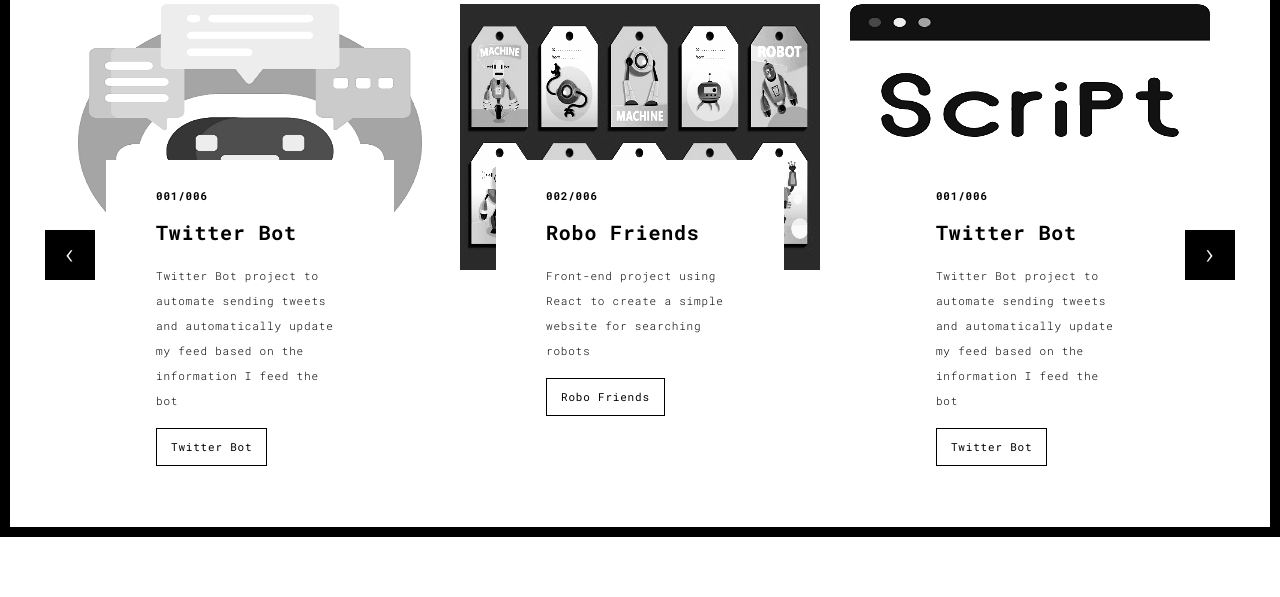
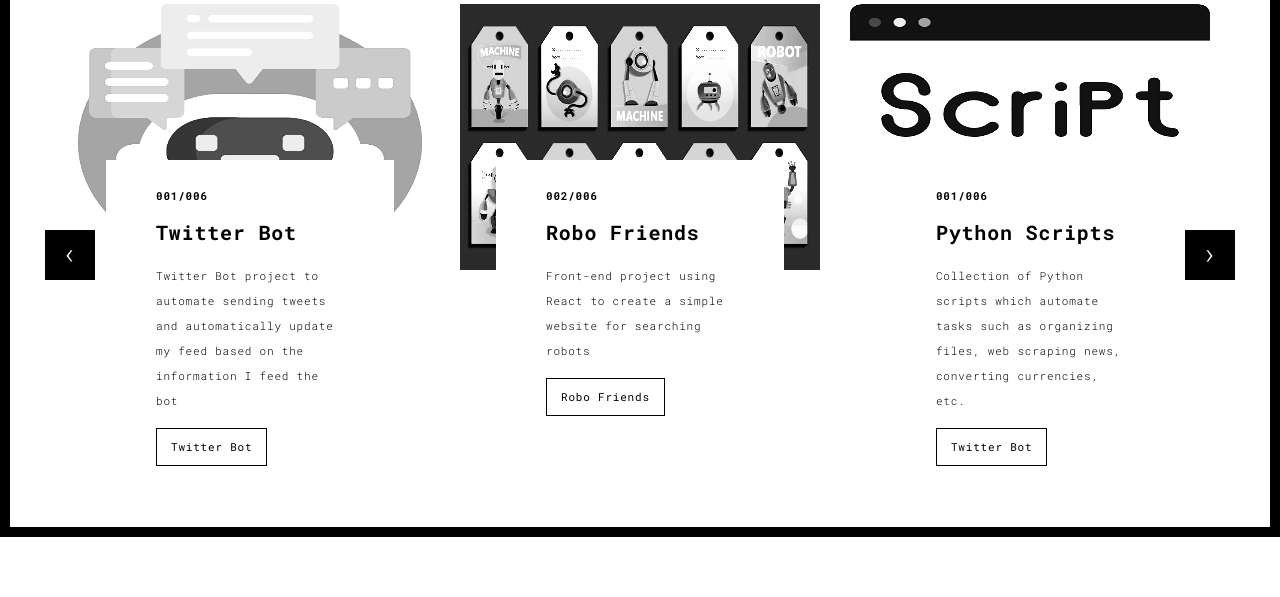
Before and after one commit to networkdavit/flaskapp, a Flask app: page /works.html in a window 1280 px wide. Shown: the part 263-860 px from the top of the page. Run offline with Flask 2, Linux system fonts and the light colour scheme; some libraries are stand-ins or nearby versions.

Commit message:
Correcting mistakes

```diff
--- a/templates/about.html
+++ b/templates/about.html
@@ -67,8 +67,6 @@
 
                   <p>Hi! I am David, a self-taught programmer. I have been doing this for multiple years simply because I am fascinated by the art of coding. I finished the American University of Armenia, Communications department. Being in university has taught me many things, but most importantly I learned that one can pick up any profession as long as there is passion. I have tried many things including photography, writing, playing piano, PR, journalism, however nothing ever possessed me as much as programming.</p>
 
-                  <p>Hi! I am David, a self-taught programmer. I have been doing this for multiple years simply because I am fascinated by the art of coding. I finished the American University of Armenia, Communications department. Being in university has taught me many things, but most importantly I learned that one can pick up any profession as long as there is passion. I have tried many things including photography, writing, playing piano, PR, journalism, however nothing ever possessed me as much as programming.</p>
-
                   <h3>What do I do?</h3>
                   <p>I use Python, Ruby, Javascript and Java to build most of my works. I love automating everything, writing scripts to perform the simplest and the most difficult tasks. I love challenges and often start projects without having any idea on how to do them, however I enjoy learning and this makes me engaged in my projects. I build scripts, web applications, create software, build simple games and automate tasks.</p>
                   <h3>Any hobbies?</h3>
--- a/templates/index.html
+++ b/templates/index.html
@@ -60,7 +60,7 @@
               <h1>Hello,<br>
                 <span id="typed-strings">
                   <span>I'm David Hayrapetyan</span>
-                  <span>Software Developer</span>
+                  <span>Software/Web Developer</span>
                   <span>Working as a Freelancer</span>
                 </span>
                 <span id="typed"></span>
--- a/templates/works.html
+++ b/templates/works.html
@@ -99,9 +99,9 @@
                       </a>
                       <div class="card-container card-container-lg">
                         <h4>001/006</h4>
-                        <h3>Twitter Bot</h3>
-                        <p>Twitter Bot project to automate sending tweets and automatically update my feed based on the information I feed the bot</p>
-                        <a href="https://github.com/networkdavit/TwitterBot" target="_blank" title="" class="btn btn-default">Twitter Bot</a>
+                        <h3>Python Scripts</h3>
+                        <p>Collection of Python scripts which automate tasks such as organizing files, web scraping news, converting currencies, etc.</p>
+                        <a href="https://github.com/networkdavit/python-scripts" target="_blank" title="" class="btn btn-default">Twitter Bot</a>
                       </div>
                     </div>
 
```
Also changed, not shown: submission.db.
